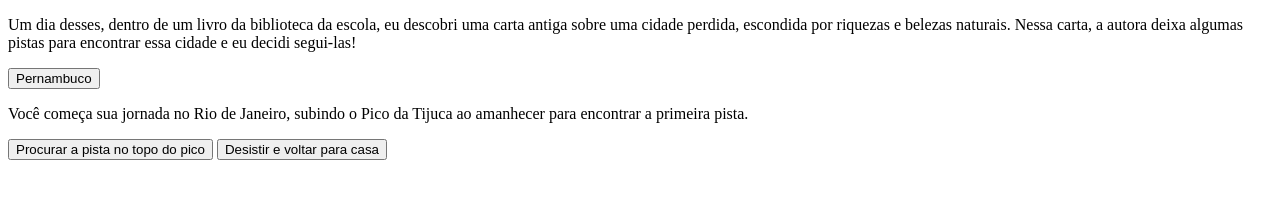
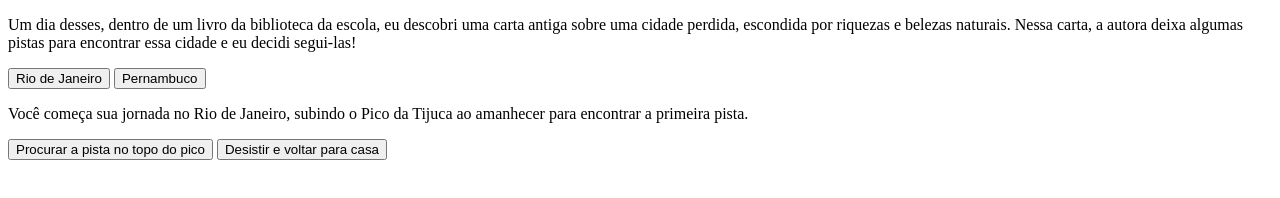
Before and after one commit to andreza881/CRIANDO-UMA-AVENTURA, a plain HTML site: page index.html in a window 1280 px wide. Drawn offline with Linux system fonts and the light colour scheme.

Commit message:
aaaaaaaaaaaaa

```diff
--- a/index.html
+++ b/index.html
@@ -9,7 +9,7 @@
   <main>
     <div>
       <p>Um dia desses, dentro de um livro da biblioteca da escola, eu descobri uma carta antiga sobre uma cidade perdida, escondida por riquezas e belezas naturais. Nessa carta, a autora deixa algumas pistas para encontrar essa cidade e eu decidi segui-las!</p>
-      <button class="btn-proximo"data-proximo="1 </button>Rio de Janeiro </button>
+      <button class="btn-proximo"data-proximo="1">Rio de Janeiro</button>
       <button class="btn-proximo" data-proximo="2">Pernambuco</button>
    </div>
    <div class="passo" id="passo-1">
```
